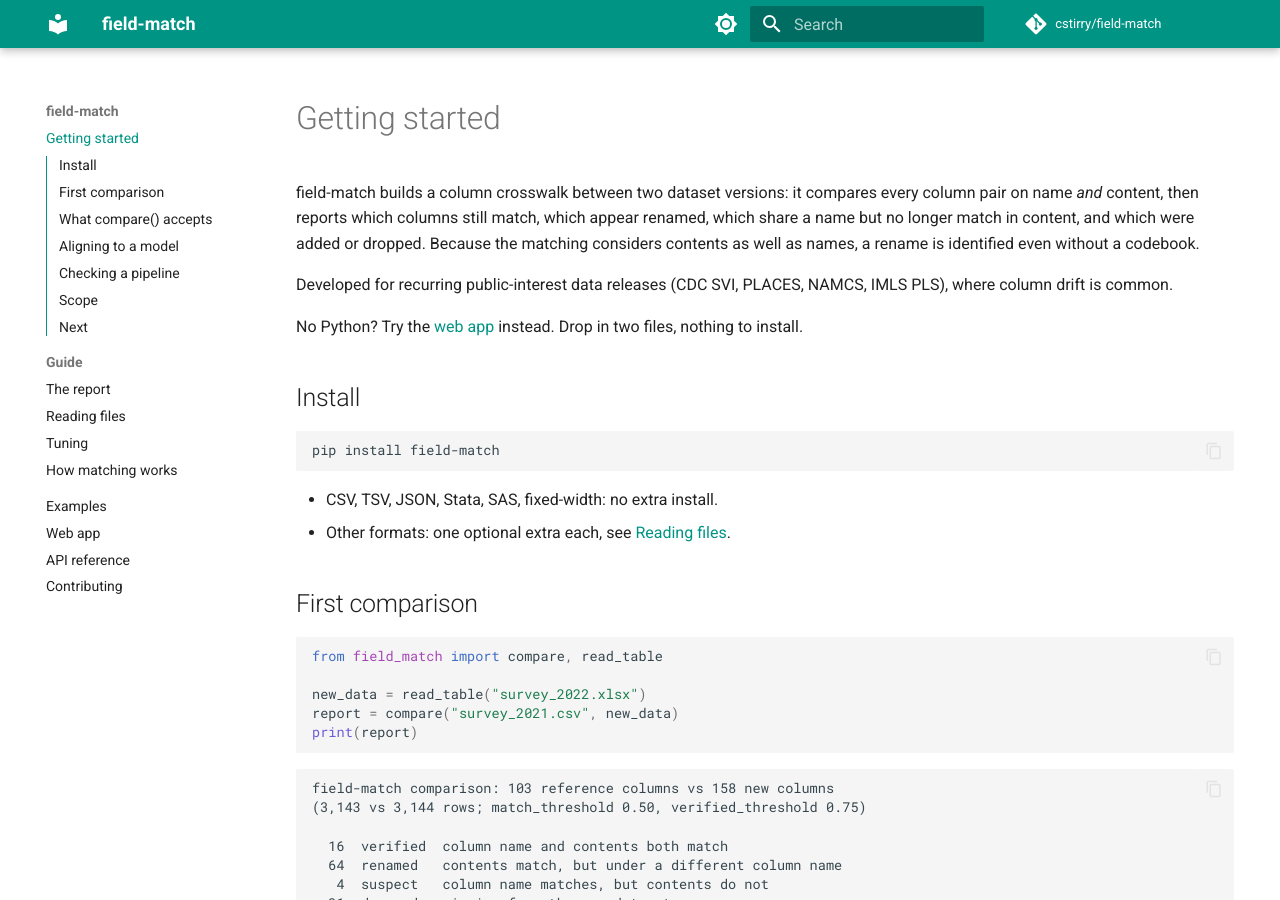
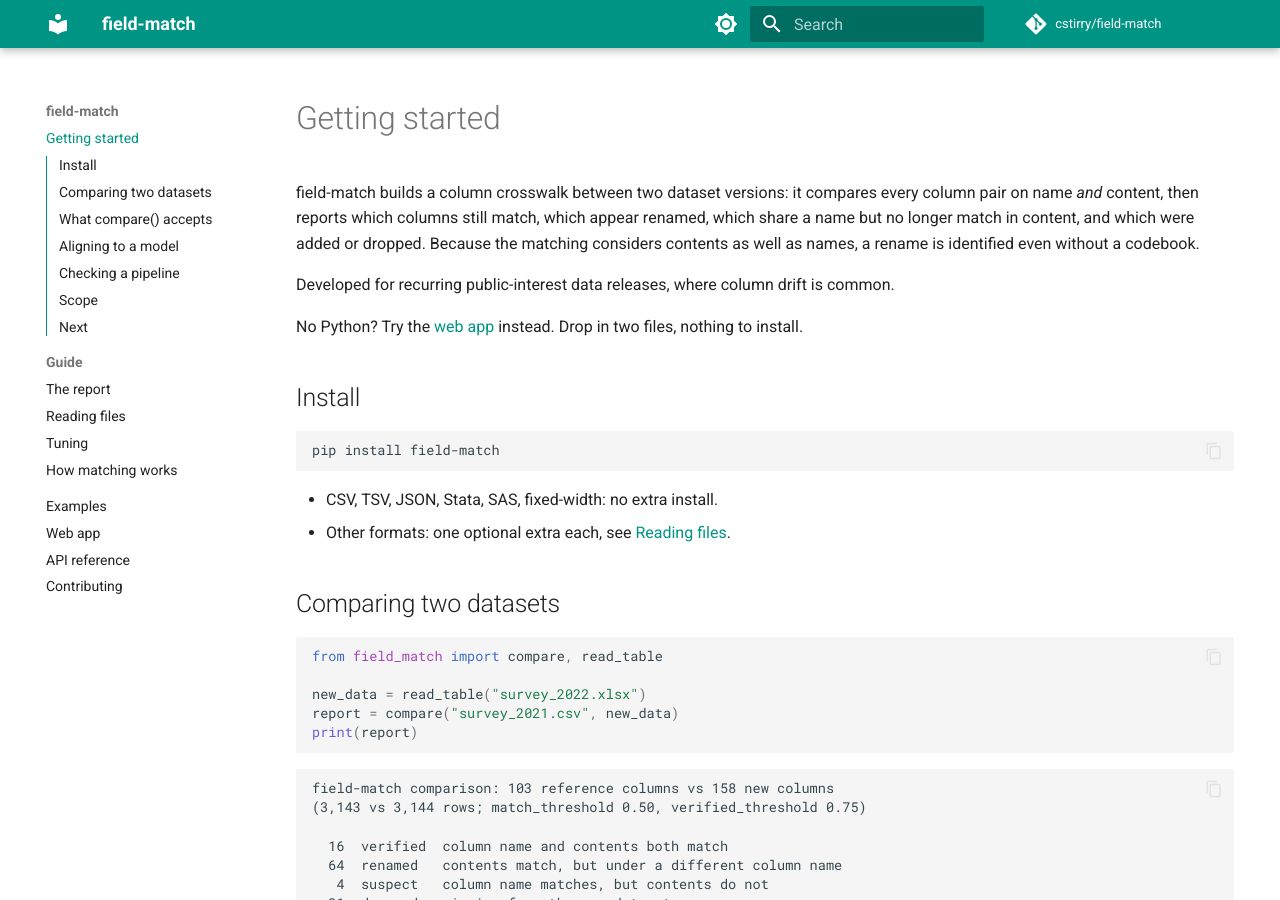
Before and after one commit to cstirry/field-match, an MkDocs documentation site: the page built from docs_src/index.md, in a window 1280 px wide and 900 px high. Built offline with MkDocs 1.6.1 and Material for MkDocs 9.7.7, drawn with Linux system fonts in a browser that asks for light colours; comment, search, counter and statistics services are not loaded.

Commit message:
Trim Getting started wording
Drop the dataset-name parenthetical from the positioning line (it was
illustrative, not a claim about supported sources) and rename "First
comparison" to "Comparing two datasets" to match the section's actual
content.

Co-Authored-By: Claude Sonnet 5 <noreply@anthropic.com>

````diff
--- a/docs_src/index.md
+++ b/docs_src/index.md
@@ -2,7 +2,7 @@
 
 field-match builds a column crosswalk between two dataset versions: it compares every column pair on name *and* content, then reports which columns still match, which appear renamed, which share a name but no longer match in content, and which were added or dropped. Because the matching considers contents as well as names, a rename is identified even without a codebook.
 
-Developed for recurring public-interest data releases (CDC SVI, PLACES, NAMCS, IMLS PLS), where column drift is common.
+Developed for recurring public-interest data releases, where column drift is common.
 
 No Python? Try the [web app](web-app.md) instead. Drop in two files, nothing to install.
 
@@ -15,7 +15,7 @@ pip install field-match
 - CSV, TSV, JSON, Stata, SAS, fixed-width: no extra install.
 - Other formats: one optional extra each, see [Reading files](reading-files.md).
 
-## First comparison
+## Comparing two datasets
 
 ```python
 from field_match import compare, read_table
````
